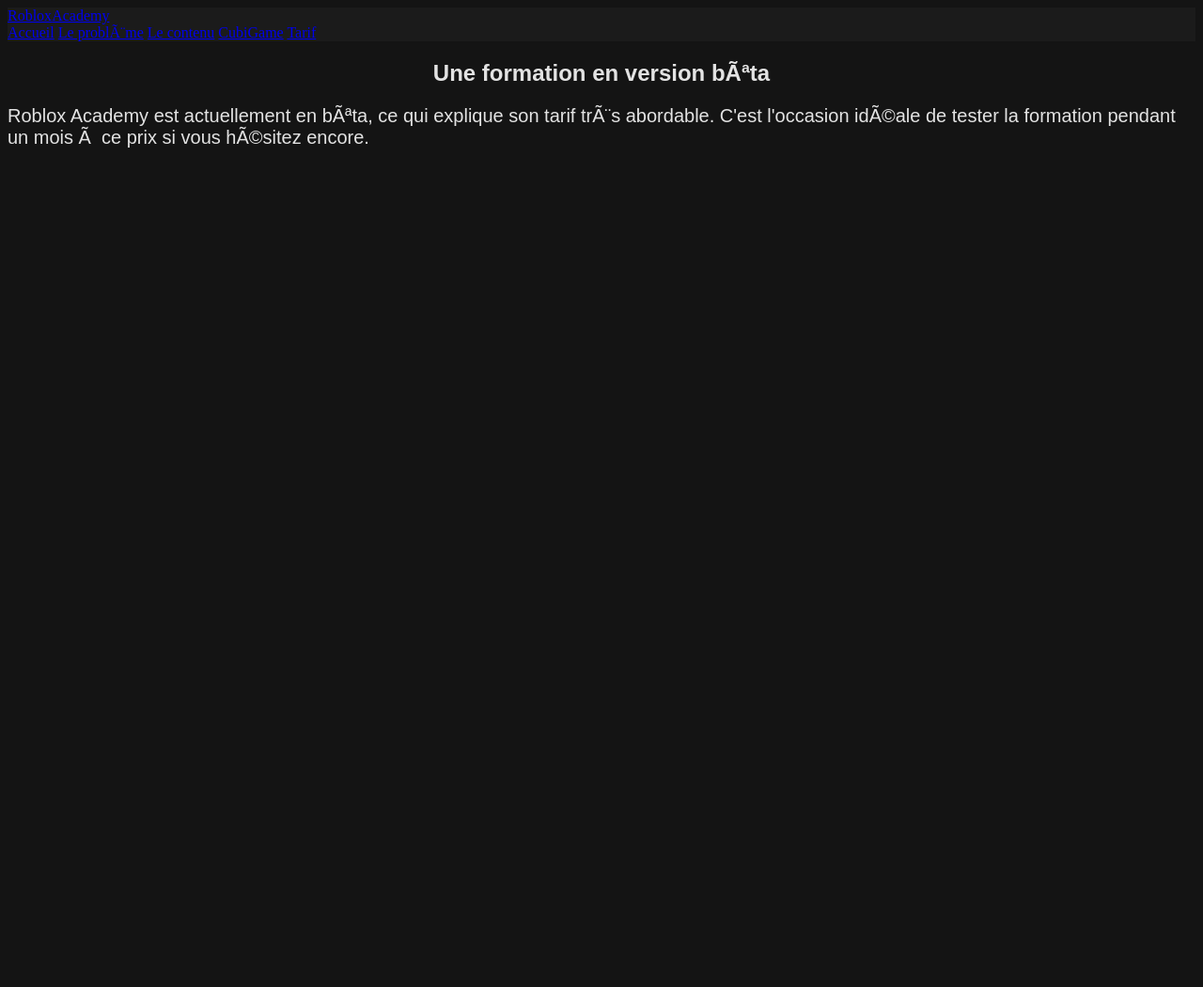
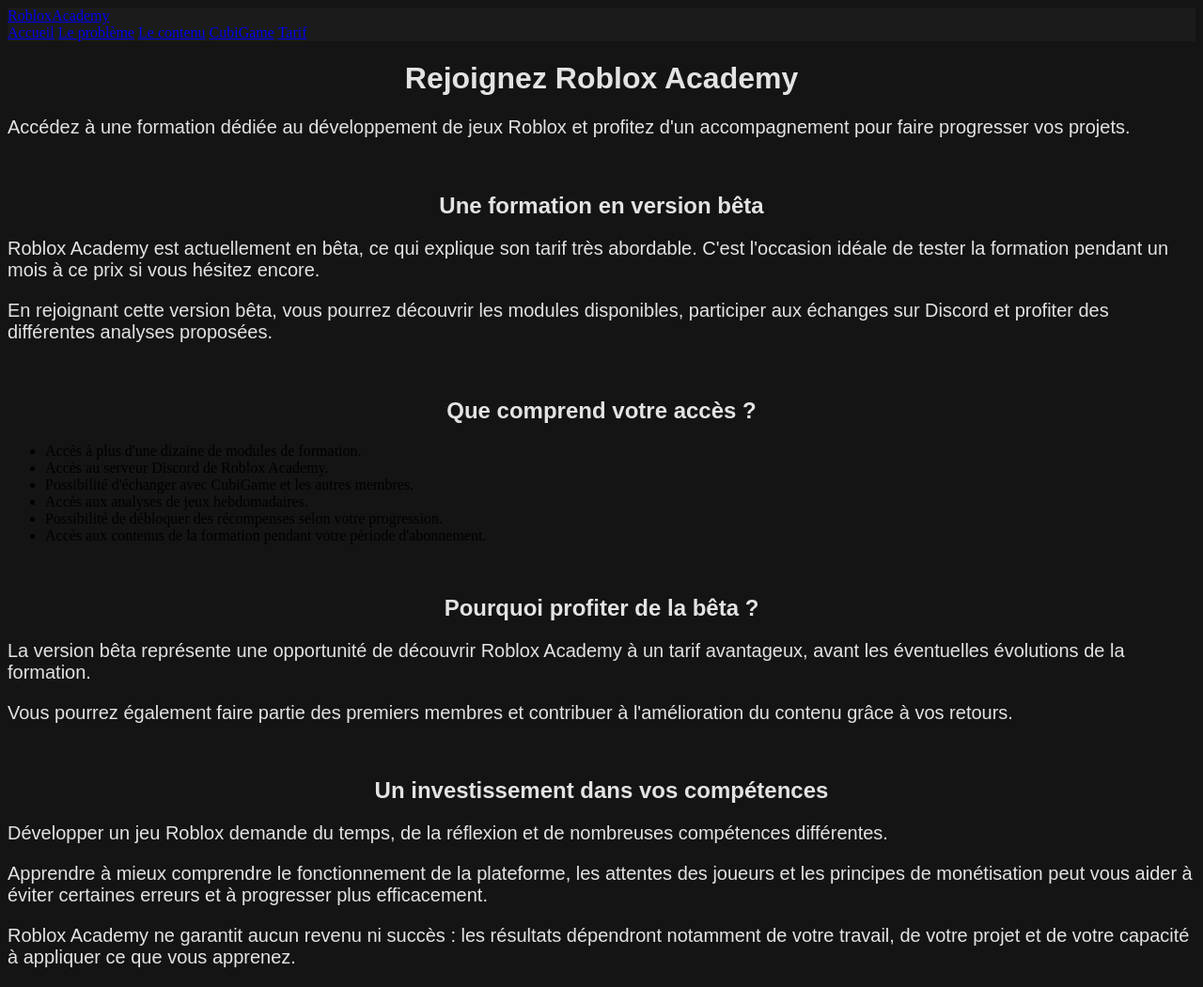
Before and after one commit to Shadopic/Roblox-Academy, a plain HTML site: page tarif.html in a window 1280 px wide. Shown: the whole page at 94% size. Before the commit the page ends 800 px from the top, so only its background shows below. Drawn offline with Linux system fonts and the light colour scheme.

Commit message:
Update tarif.html

```diff
--- a/tarif.html
+++ b/tarif.html
@@ -1,25 +1,59 @@
+
 <!DOCTYPE html>
 <html lang="fr">
 <head>
-  <link rel="stylesheet" href="style.css"
-    <meta charset="utf-8">
-    <meta name="viewport" content="width=device-width, initial-scale=1">
-    <title>Roblox Academy</title>
+  <meta charset="utf-8">
+  <meta name="viewport" content="width=device-width, initial-scale=1">
+  <link rel="stylesheet" href="style.css">
+  <title>Tarif - Roblox Academy</title>
 </head>
 <body>
   <header class="navbar">
     <div class="navbar-inner">
       <a href="index.html" class="logo">Roblox<span>Academy</span></a>
       <nav>
-        <a href="index.html" class="active">Accueil</a>
+        <a href="index.html">Accueil</a>
         <a href="problem.html">Le problème</a>
         <a href="contenu.html">Le contenu</a>
         <a href="cubigame.html">CubiGame</a>
-        <a href="tarif.html">Tarif</a>
+        <a href="tarif.html" class="active">Tarif</a>
       </nav>
     </div>
   </header>
+
+  <h1>Rejoignez Roblox Academy</h1>
+
+  <p>Accédez à une formation dédiée au développement de jeux Roblox et profitez d'un accompagnement pour faire progresser vos projets.</p>
+
+  <br/>
+
   <h2>Une formation en version bêta</h2>
   <p>Roblox Academy est actuellement en bêta, ce qui explique son tarif très abordable. C'est l'occasion idéale de tester la formation pendant un mois à ce prix si vous hésitez encore.</p>
+  <p>En rejoignant cette version bêta, vous pourrez découvrir les modules disponibles, participer aux échanges sur Discord et profiter des différentes analyses proposées.</p>
+
+  <br/>
+
+  <h2>Que comprend votre accès ?</h2>
+  <ul>
+    <li>Accès à plus d'une dizaine de modules de formation.</li>
+    <li>Accès au serveur Discord de Roblox Academy.</li>
+    <li>Possibilité d'échanger avec CubiGame et les autres membres.</li>
+    <li>Accès aux analyses de jeux hebdomadaires.</li>
+    <li>Possibilité de débloquer des récompenses selon votre progression.</li>
+    <li>Accès aux contenus de la formation pendant votre période d'abonnement.</li>
+  </ul>
+
+  <br/>
+
+  <h2>Pourquoi profiter de la bêta ?</h2>
+  <p>La version bêta représente une opportunité de découvrir Roblox Academy à un tarif avantageux, avant les éventuelles évolutions de la formation.</p>
+  <p>Vous pourrez également faire partie des premiers membres et contribuer à l'amélioration du contenu grâce à vos retours.</p>
+
+  <br/>
+
+  <h2>Un investissement dans vos compétences</h2>
+  <p>Développer un jeu Roblox demande du temps, de la réflexion et de nombreuses compétences différentes.</p>
+  <p>Apprendre à mieux comprendre le fonctionnement de la plateforme, les attentes des joueurs et les principes de monétisation peut vous aider à éviter certaines erreurs et à progresser plus efficacement.</p>
+  <p>Roblox Academy ne garantit aucun revenu ni succès : les résultats dépendront notamment de votre travail, de votre projet et de votre capacité à appliquer ce que vous apprenez.</p>
 </body>
 </html>
```
